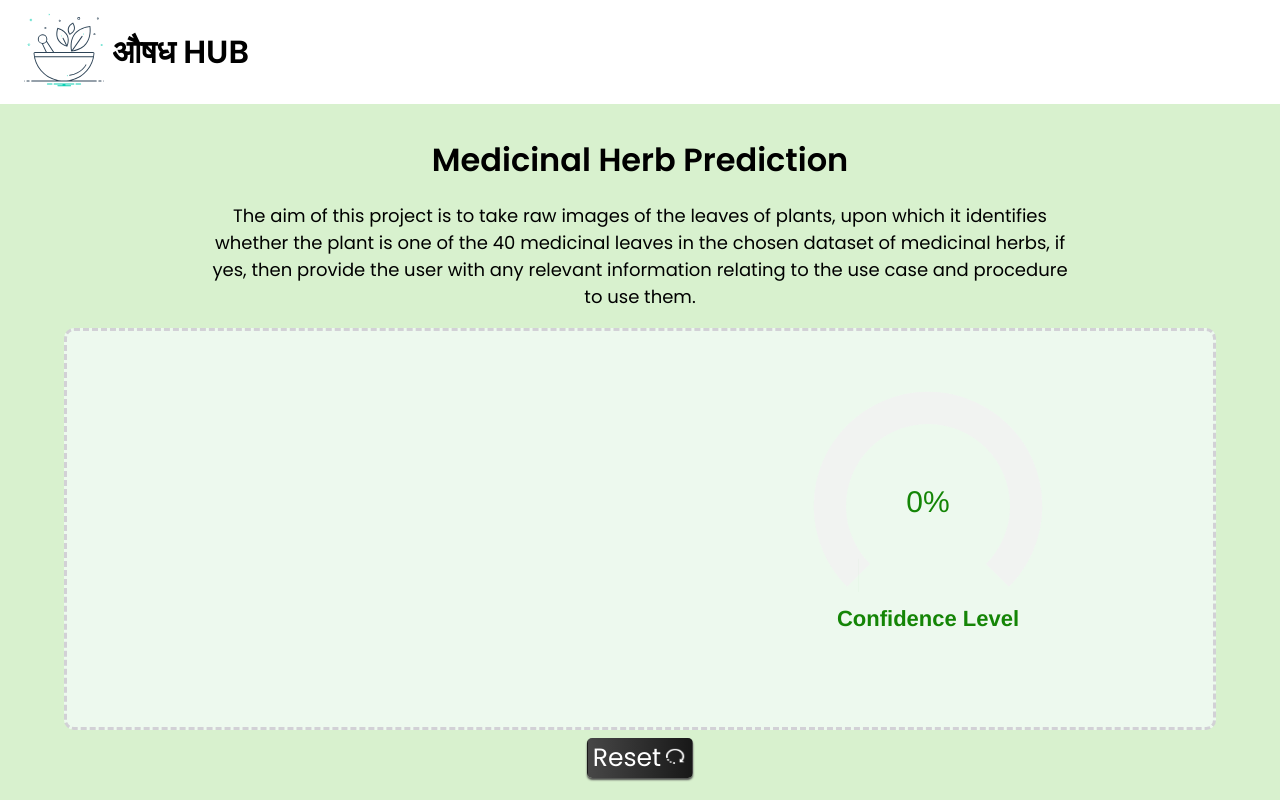
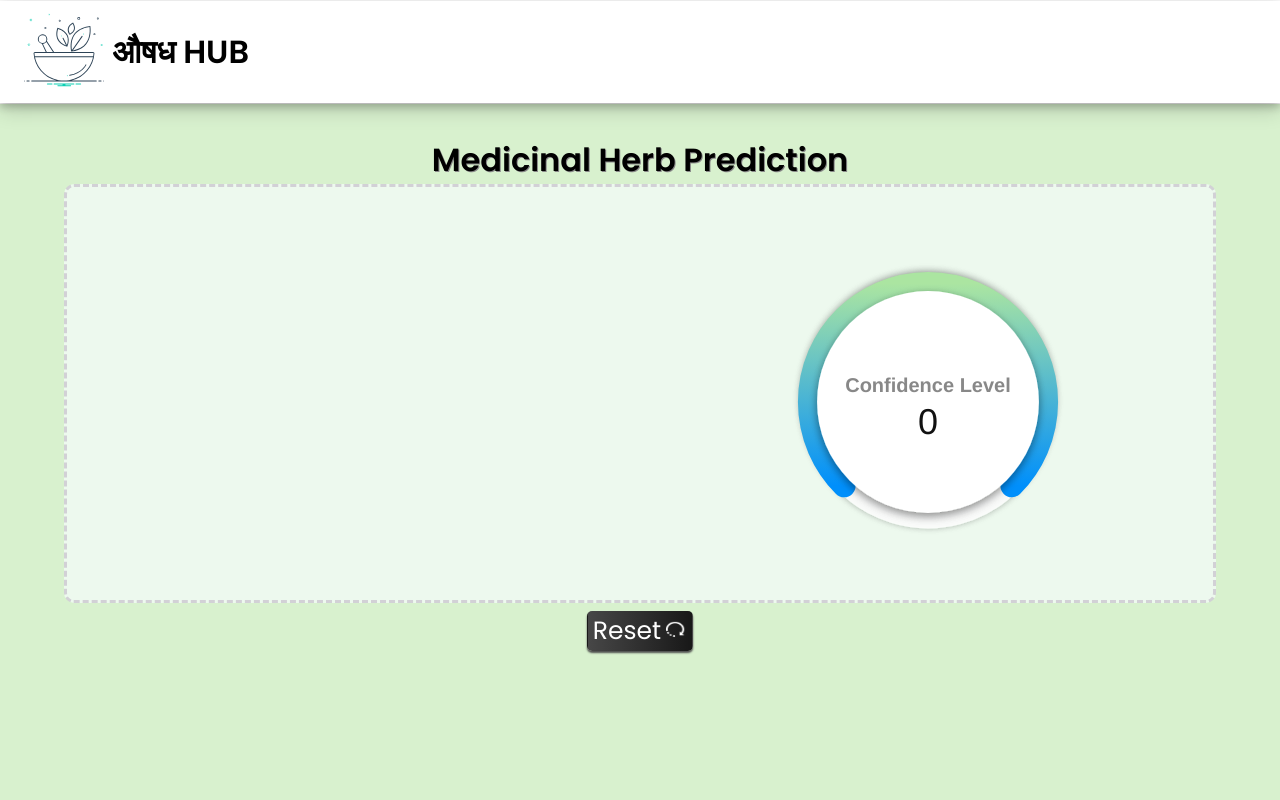
Before and after one commit to abhinav0git/SIHV1, a Flask app: template templates/result.html in a window 1280 px wide. Run offline with Flask 3, Linux system fonts and the light colour scheme; the template is opened without the code that fills it, so the values that code supplies are empty; some libraries are stand-ins or nearby versions.

Commit message:
changed charts

```diff
--- a/static/scripts/res_script.js
+++ b/static/scripts/res_script.js
@@ -1,39 +1,121 @@
+// var options = {
+//   series: [confidence_level],
+//   chart: {
+//       height: 350,
+//       type: 'radialBar',
+//       offsetY: -40,
+//   },
+//   plotOptions: {
+//       radialBar: {
+//           startAngle: -135,
+//           endAngle: 135,
+//           dataLabels: {
+//               name: {
+//                   fontSize: '22px',
+//                   color: '#148506',
+//                   offsetY: 120
+//               },
+//               value: {
+//                   offsetY: -10,
+//                   fontSize: '30px',
+//                   color: '#148506',
+//                   formatter: function (val) {
+//                       return val + "%";
+//                   }
+//               }
+//           }
+//       }
+//   },
+//   fill: {
+//       type: 'solid', // Change type to 'solid'
+//       colors: '#148506', // Change the color here
+//   },
+//   stroke: {
+//       dashArray: 2
+//   },
+//   labels: ['Confidence Level'],
+// };
+
+// var chart = new ApexCharts(document.querySelector("#chartDiv"), options);
+// chart.render();
+
+
+
 var options = {
-  series: [confidence_level],
+    series: [75],
     chart: {
     height: 350,
     type: 'radialBar',
-      offsetY: -40,
   },
   plotOptions: {
     radialBar: {
       startAngle: -135,
-          endAngle: 135,
+      endAngle: 225,
+       hollow: {
+        margin: 0,
+        size: '70%',
+        background: '#fff',
+        image: undefined,
+        imageOffsetX: 0,
+        imageOffsetY: 0,
+        position: 'front',
+        dropShadow: {
+          enabled: true,
+          top: 3,
+          left: 0,
+          blur: 4,
+          opacity: 0.24
+        }
+      },
+      track: {
+        background: '#fff',
+        strokeWidth: '67%',
+        margin: 0, // margin is in pixels
+        dropShadow: {
+          enabled: true,
+          top: -3,
+          left: 0,
+          blur: 4,
+          opacity: 0.35
+        }
+      },
+
       dataLabels: {
+        show: true,
         name: {
-                  fontSize: '22px',
-                  color: '#148506',
-                  offsetY: 120
+          offsetY: -10,
+          show: true,
+          color: '#888',
+          fontSize: '20px'
         },
         value: {
-                  offsetY: -10,
-                  fontSize: '30px',
-                  color: '#148506',
-                  formatter: function (val) {
-                      return val + "%";
-                  }
+          formatter: function(val) {
+            return parseInt(confidence_level);
+          },
+          color: '#111',
+          fontSize: '36px',
+          show: true,
         }
       }
     }
   },
   fill: {
-      type: 'solid', // Change type to 'solid'
-      colors: '#148506', // Change the color here
+    type: 'gradient',
+    gradient: {
+      shade: 'dark',
+      type: 'vertical',
+      shadeIntensity: 0.4,
+      gradientToColors: ['#ABE5A1'],
+      inverseColors: true,
+      opacityFrom: 1,
+      opacityTo: 1,
+      stops: [0, 100]
+    }
   },
   stroke: {
-      dashArray: 5
+    lineCap: 'round'
   },
-  labels: ['Confidence Level'],
+  labels: ['Confidence Level '],
   };
 
   var chart = new ApexCharts(document.querySelector("#chartDiv"), options);
--- a/static/stylesheets/style.css
+++ b/static/stylesheets/style.css
@@ -31,7 +31,7 @@ header {
 
 .navbar {
     display: flex;
-    /* border: 1px solid black; */
+    box-shadow: 0 4px 8px 0 rgba(0, 0, 0, 0.2), 0 6px 20px 0 rgba(0, 0, 0, 0.19);
     align-items: center;
     padding-left: 0.8rem;
     padding-right: 0.8rem;
--- a/templates/index.html
+++ b/templates/index.html
@@ -31,7 +31,7 @@
             </div>
         </header>
         <div class="tool-section">
-            <h1 class="toolheading">Medicinal Herb Prediction</h1>
+            <h1 class="toolheading" style="text-shadow: 1px 1px #888;">Medicinal Herb Prediction</h1>
             <p class="slogan">The aim of this project is to take raw images of the leaves of plants, upon which it identifies whether the plant is one of the 40 medicinal leaves in the chosen dataset of medicinal herbs, if yes, then provide the user with any relevant information relating to the use case and procedure to use them.</p>
             <div class="toolwindow">
                 <div class="section">
--- a/templates/result.html
+++ b/templates/result.html
@@ -34,8 +34,8 @@
             </div>
         </header>
         <div class="tool-section">
-            <h1 class="toolheading">Medicinal Herb Prediction</h1>
-            <p class="slogan">The aim of this project is to take raw images of the leaves of plants, upon which it identifies whether the plant is one of the 40 medicinal leaves in the chosen dataset of medicinal herbs, if yes, then provide the user with any relevant information relating to the use case and procedure to use them.</p>
+            <h1 class="toolheading" style="text-shadow: 1px 1px #888;">Medicinal Herb Prediction</h1>
+            <!-- <p class="slogan">The aim of this project is to take raw images of the leaves of plants, upon which it identifies whether the plant is one of the 40 medicinal leaves in the chosen dataset of medicinal herbs, if yes, then provide the user with any relevant information relating to the use case and procedure to use them.</p> -->
             <div class="toolwindow">
                 <div class="section">
                         <div class="tool-span">
```
Lines whose indentation alone changed are shown as unchanged.
